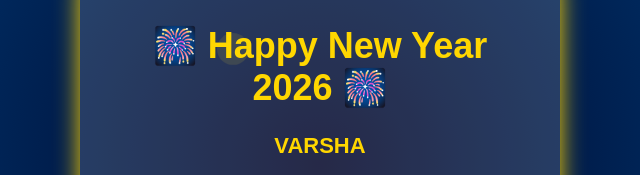
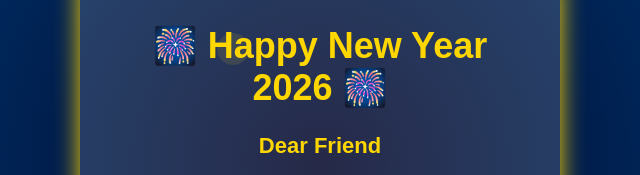
Before and after one commit to Preethivraj/New-Year-Gift-Card, a plain HTML site: page index.html in a window 1280 px wide. Shown: the part 235-410 px from the top of the page, 320-960 px from the left. Drawn offline with Linux system fonts and the light colour scheme.

Commit message:
Update index.html

```diff
--- a/index.html
+++ b/index.html
@@ -70,7 +70,7 @@
 
 <div class="card">
     <h1>🎆 Happy New Year 2026 🎆</h1>
-    <h2 id="name">VARSHA</h2>
+    <h2 id="name">Dear Friend</h2>
     <p>
         May this New Year bring happiness, success, and peace to your life.
         May all your dreams come true ✨
```
